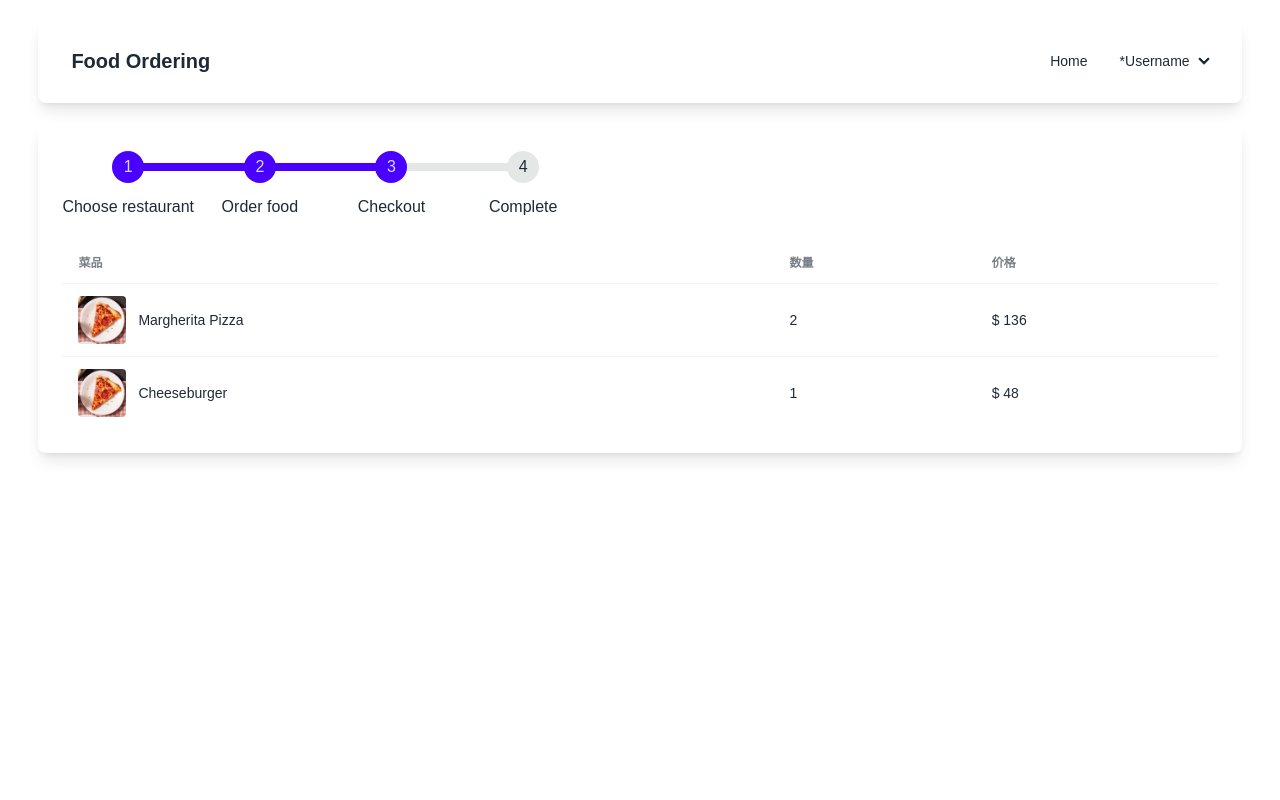
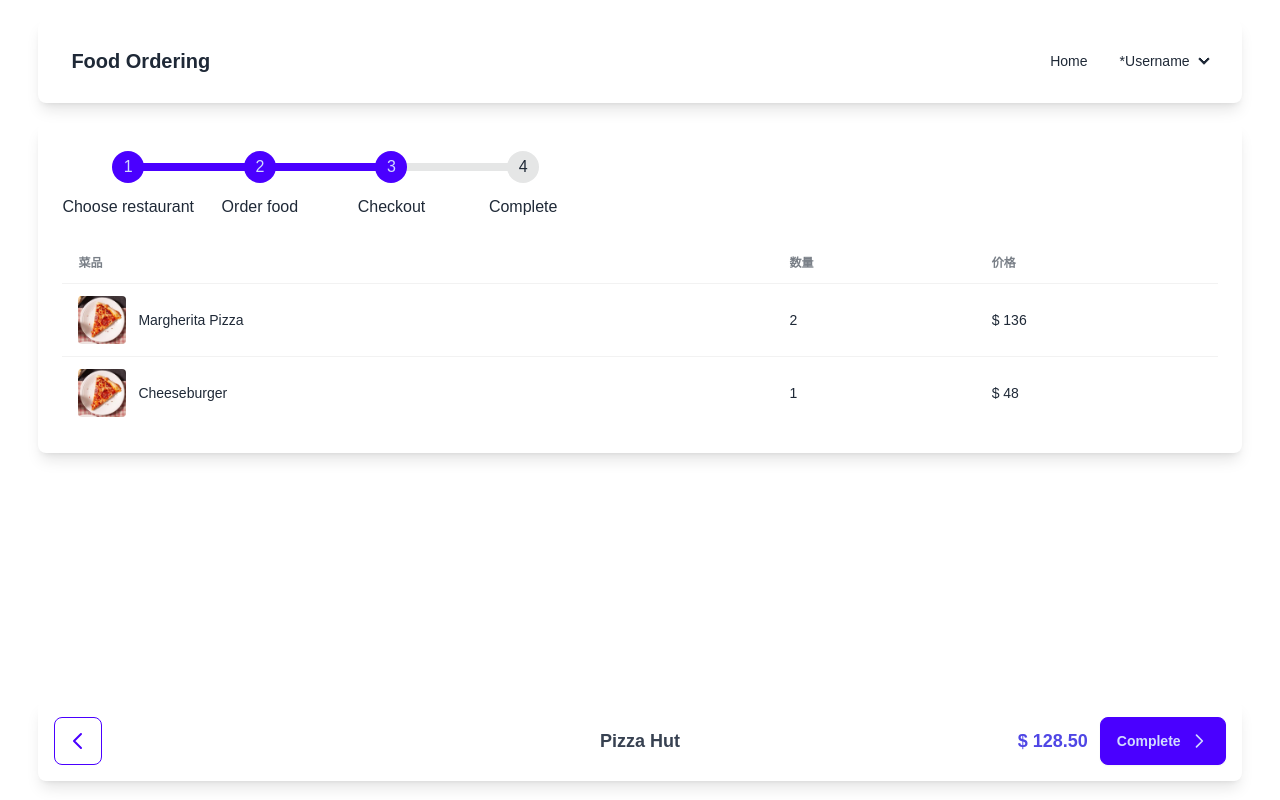
Before and after one commit to sxc66666/3117Proj, a React (Create React App) app: page /cust/checkout in a window 1280 px wide. Built offline with nearby package versions, Linux system fonts and the light colour scheme.

Commit message:
feat: Add customer footer

```diff
--- /dev/null
+++ b/src/components/FooterCust.jsx
@@ -0,0 +1,76 @@
+import PropTypes from 'prop-types';
+import { useEffect, useState } from 'react';
+
+export default function FooterCust({ restaurantName, totalPrice, onBack, onCheckout, checkoutText }) {
+  const [isMobile, setIsMobile] = useState(false);
+
+  useEffect(() => {
+    const handleResize = () => {
+      setIsMobile(window.innerWidth < 640); // 设定移动端宽度标准 (sm: <640px)
+    };
+    handleResize();
+    window.addEventListener('resize', handleResize);
+    return () => window.removeEventListener('resize', handleResize);
+  }, []);
+
+  return (
+    <div style={{ margin: '1.5% 3%' }} className="fixed bottom-0 left-0 right-0">
+      <div className="bg-base-100 rounded-lg shadow-lg p-4 flex flex-col sm:flex-row items-center justify-between relative">
+
+        {/* 移动端：餐厅名称独立一行，灰色小字 */}
+        {isMobile && (
+          <div className="text-sm text-gray-500 font-medium mb-2 sm:mb-0 text-center w-full">
+            {restaurantName}
+          </div>
+        )}
+
+        <div className="flex w-full items-center justify-between relative">
+          {/* 返回按钮 */}
+          <button className="btn btn-square btn-outline btn-primary" onClick={onBack}>
+            <svg
+              xmlns="http://www.w3.org/2000/svg"
+              className="h-6 w-6"
+              fill="none"
+              viewBox="0 0 24 24"
+              stroke="currentColor"
+            >
+              <path strokeLinecap="round" strokeLinejoin="round" strokeWidth="2" d="M15 19l-7-7 7-7" />
+            </svg>
+          </button>
+
+          {/* 桌面端：餐厅名称固定居中 */}
+          {!isMobile && (
+            <div className="absolute left-1/2 transform -translate-x-1/2 text-lg font-semibold text-gray-700">
+              {restaurantName}
+            </div>
+          )}
+
+          {/* 总金额 + Checkout 按钮 */}
+          <div className="flex items-center gap-3">
+            <span className="text-lg font-bold text-indigo-600">$ {totalPrice.toFixed(2)}</span>
+            <button className="btn btn-primary rounded-lg flex items-center gap-2 px-4 py-2" onClick={onCheckout}>
+              {checkoutText}
+              <svg
+                xmlns="http://www.w3.org/2000/svg"
+                className="h-5 w-5"
+                fill="none"
+                viewBox="0 0 24 24"
+                stroke="currentColor"
+              >
+                <path strokeLinecap="round" strokeLinejoin="round" strokeWidth="2" d="M9 5l7 7-7 7" />
+              </svg>
+            </button>
+          </div>
+        </div>
+      </div>
+    </div>
+  );
+}
+
+FooterCust.propTypes = {
+    restaurantName: PropTypes.string,
+    totalPrice: PropTypes.number.isRequired,
+    onBack: PropTypes.func.isRequired,
+    onCheckout: PropTypes.func.isRequired,
+    checkoutText: PropTypes.string.isRequired,
+};
--- a/src/pages/CustCheckout.jsx
+++ b/src/pages/CustCheckout.jsx
@@ -4,8 +4,14 @@ import CardContainerCust from "../components/CardContainerCust";
 import OrderSummary from "../components/OrderSummary";
 import { selectedFoodsData } from "../data/mockData";
 import { menuLinksCust } from "../config/config";
+import FooterCust from "../components/FooterCust";
+import { useNavigate } from 'react-router-dom';
 
 export default function CustCheckout() {
+    const navigate = useNavigate();
+
+    const totalPrice = 128.5; // 假设购物车总金额
+    const restaurantName = "Pizza Hut"; // 假设当前餐厅
     return (
         <div>
             <Navbar links={menuLinksCust} />
@@ -19,6 +25,13 @@ export default function CustCheckout() {
                 >
                 <OrderSummary selectedFoods={selectedFoodsData} />
             </CardContainerCust>
+            <FooterCust
+                restaurantName={restaurantName}
+                totalPrice={totalPrice}
+                onBack={() => navigate(-1)}
+                onCheckout={() => navigate('/cust/complete')}
+                checkoutText={"Complete"}
+            />
         </div>
     );
 
--- a/src/pages/CustMenu.jsx
+++ b/src/pages/CustMenu.jsx
@@ -1,11 +1,33 @@
-import React from "react";
+import React, { useState } from "react";
+import { useNavigate } from 'react-router-dom';
 import Navbar from "../components/Navbar";
 import CardContainerCust from "../components/CardContainerCust";
 import FoodList from "../components/FoodList";
 import { foodData } from "../data/mockData";
 import { menuLinksCust } from "../config/config";
+import FooterCust from "../components/FooterCust";
 
 export default function CustMenu() {
+    const navigate = useNavigate();
+    const restaurantName = "Pizza Hut"; // 假设当前餐厅
+
+    // 🛒 购物车状态：存储 { foodId: quantity }
+    const [cart, setCart] = useState({});
+
+    // 监听 FoodList 中数量变化
+    const handleQuantityChange = (foodId, quantity) => {
+        setCart((prevCart) => ({
+            ...prevCart,
+            [foodId]: quantity > 0 ? quantity : 0, // 确保数量不会变负数
+        }));
+    };
+
+    // 计算总价
+    const totalPrice = Object.entries(cart).reduce((sum, [foodId, quantity]) => {
+        const foodItem = foodData.find((food) => food.id === Number(foodId));
+        return sum + (foodItem ? foodItem.price * quantity : 0);
+    }, 0);
+
     return (
         <div>
             <Navbar links={menuLinksCust} />
@@ -16,16 +38,20 @@ export default function CustMenu() {
                     { label: 'Checkout', completed: false },
                     { label: 'Complete', completed: false },
                 ]}
-                >
+            >
                 <FoodList
                     foods={foodData}
                     mode="customer"
-                    onChange={(foodId, quantity) => console.log(`菜品 ${foodId} 数量: ${quantity}`)}
-                    />
-
+                    onChange={handleQuantityChange} // 传递回调
+                />
             </CardContainerCust>
+            <FooterCust
+                restaurantName={restaurantName}
+                totalPrice={totalPrice} // 实时计算总价
+                onBack={() => navigate(-1)}
+                onCheckout={() => navigate('/cust/checkout')}
+                checkoutText="Checkout"
+            />
         </div>
     );
-
-
 }
```
